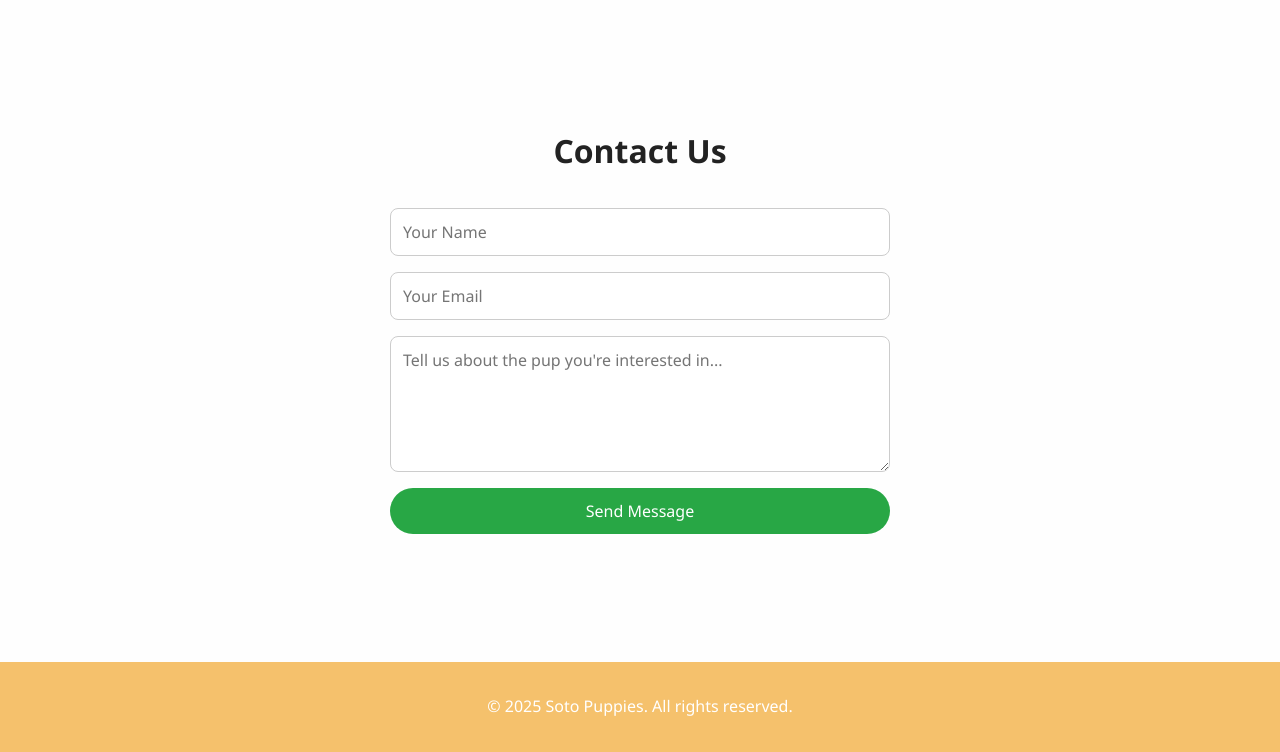
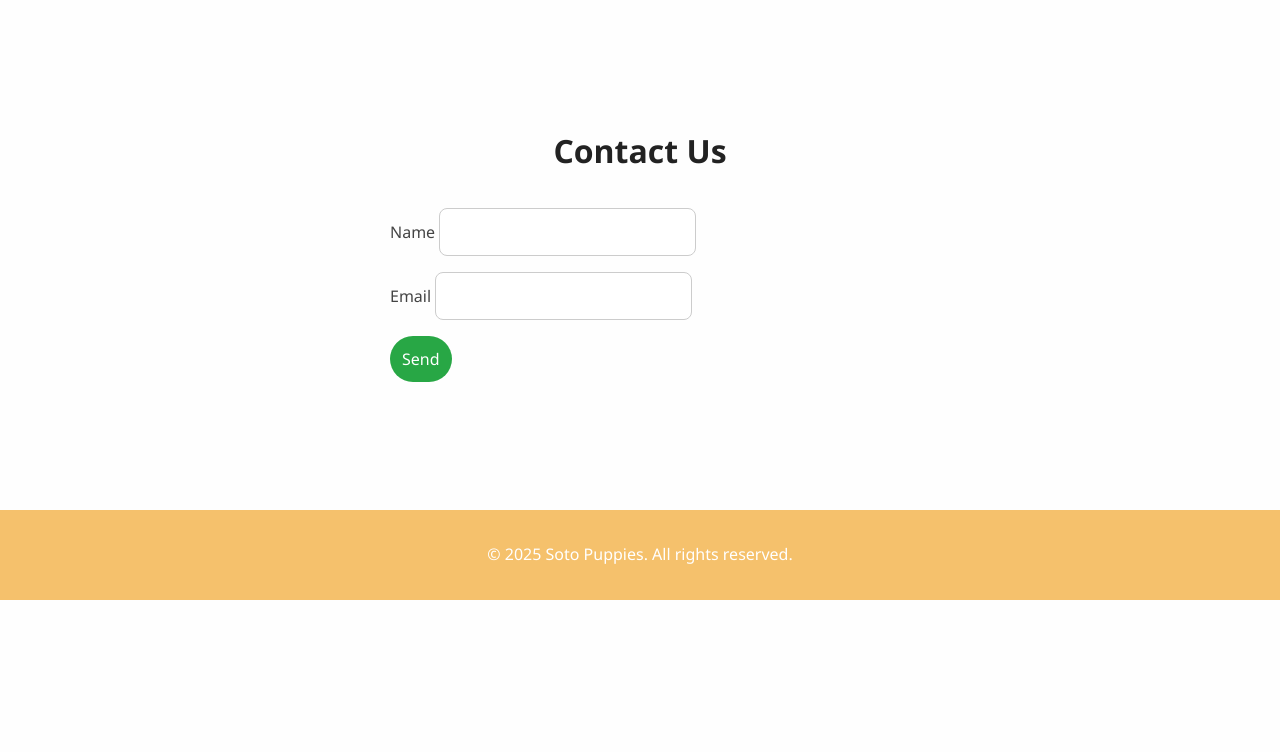
Before and after one commit to Joel-Soto/Soto-Puppies, a plain HTML site: page index.html in a window 1280 px wide. Shown: the part 1358-2110 px from the top of the page. After the commit the page ends 1958 px from the top, so only its background shows below. Drawn offline with Linux system fonts and the light colour scheme.

Commit message:
Update index.html

```diff
--- a/index.html
+++ b/index.html
@@ -292,13 +292,17 @@
 
   <section id="contact" class="section">
     <h2>Contact Us</h2>
-    <form name="contact" method="POST" data-netlify="true" action="/thank-you">
-      <input type="hidden" name="form-name" value="contact" />
-      <input type="text" name="name" placeholder="Your Name" required />
-      <input type="email" name="email" placeholder="Your Email" required />
-      <textarea name="message" rows="5" placeholder="Tell us about the pup you're interested in..." required></textarea>
-      <button type="submit">Send Message</button>
-    </form>
+   <form name="contact" netlify>
+  <p>
+    <label>Name <input type="text" name="name" /></label>
+  </p>
+  <p>
+    <label>Email <input type="email" name="email" /></label>
+  </p>
+  <p>
+    <button type="submit">Send</button>
+  </p>
+</form>
   </section>
 
   <footer>
```
